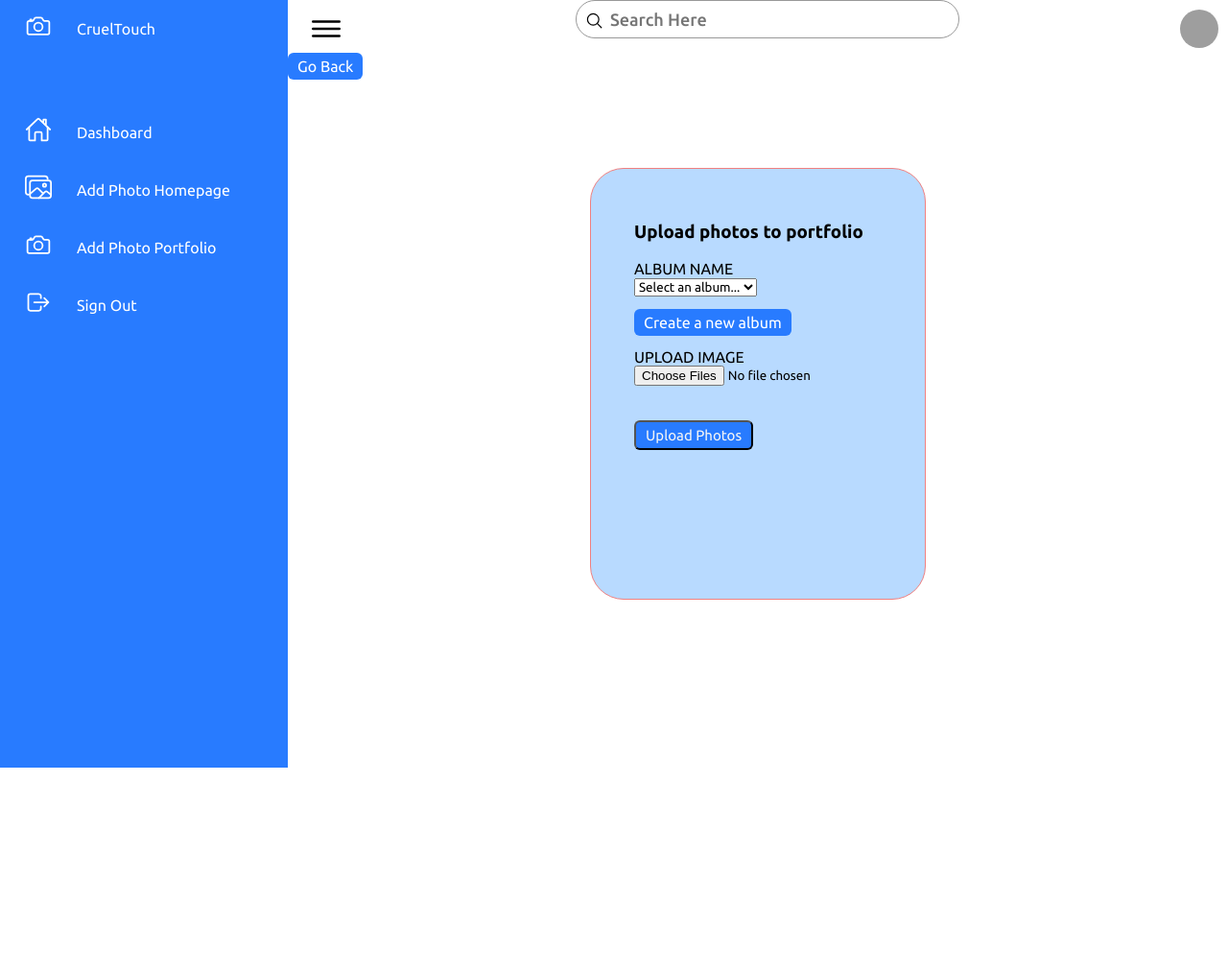
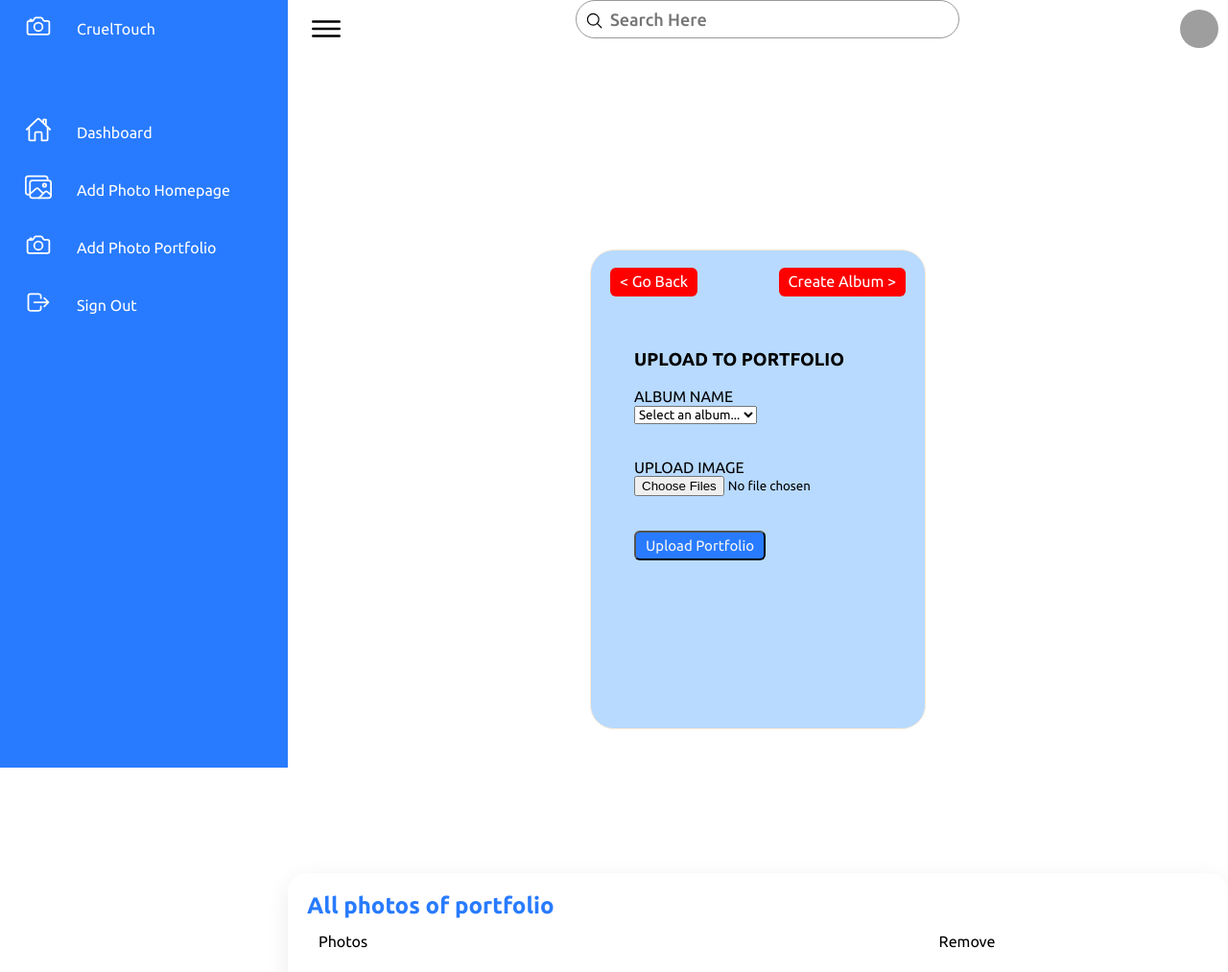
Before and after one commit to adamspd/crueltouch, a Django app: page /client/addportfolio/ in a window 1280 px wide. Shown: the top 1013 px of the page at 96% size. Before the commit the page ends 800 px from the top, so only its background shows below. Run offline with Django 3.2, Linux system fonts and the light colour scheme; a user stored in the database is signed in; data comes from the database, SQL or seed files in the repository; both versions use the stored data as it was after the commit; grey boxes are pictures that could not be loaded.

Commit message:
Can delete a photo from the admin dashboard

```diff
--- a/client/templates/client/addphotos_portfolio.html
+++ b/client/templates/client/addphotos_portfolio.html
@@ -17,15 +17,14 @@
 {% block body %}
     <style>
         .container-add {
-            position: absolute;
-            left: 50%;
+            position: relative;
+            margin: auto;
             top: 50%;
-            transform: translate(-50%, -50%);
-            border: 1px solid lightcoral;
-            height: 450px;
+            border: 1px solid antiquewhite;
+            height: 500px;
             width: 350px;
             background-color: #b8daff;
-            border-radius: 35px;
+            border-radius: 25px;
         }
 
         .container-photos {
@@ -49,9 +48,6 @@
             min-height: 165px;
             margin-bottom: 38px;
         }
-        a#createAlbum {
-            color: white;
-        }
 
         label {
             margin-bottom: 15px;
@@ -63,23 +59,49 @@
             height: 15px;
         }
 
-        button#createalbum {
+        button#addphotos {
             color: whitesmoke;
             font-size: 15px;
+            text-align: center;
+            margin: auto;
+            cursor: pointer;
         }
 
+        h3 {
+            text-transform: uppercase;
+            color: black;
+        }
 
+        a#goback {
+            margin-left: 20px;
+            background-color: red;
+        }
+
+        a#portfolio {
+            margin-right: 20px;
+            height: 30px;
+            background-color: red;
+        }
+
+        .top-container {
+            display: flex;
+            justify-content: space-between;
+
+        }
     </style>
-    <a href="{% url 'client:ownerislogged' %}" class="btn btn-dark my-3">Go Back</a>
+    <div style="justify-content: start; margin-top: 200px">
         <div class="container-add">
-
+            <br>
+            <div class="top-container">
+                <a id="goback" href="{% url 'client:add_photos_homepage' %}" class="btn btn-dark my-3">< Go Back</a>
+                <a id="portfolio" href="{% url 'client:creationofalbum' %}" class="btn btn-dark my-3">Create Album ></a>
+            </div>
             <div class="row justify-content-center">
                 <div class="col-md-4">
-
                     <div class="container-photos">
                         <form method='POST' action="" enctype="multipart/form-data">
                             {% csrf_token %}
-                        <h3>Upload photos to portfolio</h3><br>
+                            <h3>Upload to portfolio</h3><br>
 
                             <div class="form-group m-3">
                                 <label>Album name</label><br>
@@ -87,13 +109,10 @@
                                     <option value='none'>Select an album...</option>
 
                                     {% for album in albums %}
-                                    <option value='{{album.id}}'>{{album.album_title}}</option>
+                                        <option value='{{ album.id }}'>{{ album.album_title }}</option>
                                     {% endfor %}
                                 </select>
                             </div>
-
-                        <br>
-                        <a id="createAlbum" class="btn btn-primary m-3" href="{% url 'client:creationofalbum' %}">Create a new album</a>
                             <br>
                             <br>
                             <div class="form-group m-3">
@@ -101,11 +120,42 @@
                                 <input required name="images" type="file" multiple class="form-control-file">
                             </div>
                             <br><br>
-                        <button id="createalbum" type='submit' class="btn btn-primary m-3">Upload Photos</button>
+                            <button id="addphotos" type='submit' class="btn btn-primary m-3">Upload Portfolio</button>
 
                         </form>
                     </div>
                 </div>
             </div>
         </div>
+        <div style="margin-top: 150px">
+            <div class="recentCustomers">
+            <div class="cardHeader">
+                <h2>All photos of portfolio</h2>
+            </div>
+            <table>
+                <thead>
+                <tr>
+                    <td>Photos</td>
+
+                    <td>Remove</td>
+                </tr>
+                </thead>
+                {% if photos %}
+                    <tbody>
+                    {% for photo in photos %}
+                        <tr>
+                            <td><img src="{{ photo.file.url }}" alt="" style="height: 150px"></td>
+                            <td><a class="btn btn-danger" style="background-color: red" href="{% url 'client:deletephotoportfolio' photo.id %}">Remove</a></td>
+                        </tr>
+                    {% endfor %}
+                    </tbody>
+                {% else %}
+                    <tr class="alert-info" id="info" style="text-align: center; margin-top: auto">
+                        <td>No photos to portfolio.</td>
+                    </tr>
+                {% endif %}
+            </table>
+        </div>
+        </div>
+    </div>
 {% endblock %}
--- a/client/urls.py
+++ b/client/urls.py
@@ -72,4 +72,7 @@
 
     # create album for portfolio
     path('createalbum/', creationofalbum, name="creationofalbum"),
+
+    # delete photo from portfolio
+    path('deletephoto/<str:pk>', delete_photo, name="deletephotoportfolio"),
 ]
--- a/client/views.py
+++ b/client/views.py
@@ -361,7 +361,8 @@
 def book_anyway(request):
     return form_bookme(request)
 
-
+@login_required(login_url='/client/rooslaurore/')
+@user_passes_test(email_check, login_url='/client/rooslaurore/')
 def creationofalbum(request):
     if request.method == 'POST':
         form = CreateAlbumForm(request.POST)
@@ -372,6 +373,17 @@
         form = CreateAlbumForm()
     context = {'form': form}
     return render(request, 'client/create_album_portfolio.html', context)
+
+
+@login_required(login_url='/client/rooslaurore/')
+@user_passes_test(email_check, login_url='/client/rooslaurore/')
+def delete_photo(request, pk):
+    photo = PhotoPortfolio.objects.get(id=pk)
+    if request.method == 'POST':
+        photo.delete()
+        return redirect('client:add_photos_portfolio')
+    context = {'photo': photo}
+    return render(request, 'client/delete_photo_portfolio.html', context)
 
 
 def information(request):
```
Also changed, not shown: client/templates/client/addphotos_website.html (+53 -9 lines), client/templates/client/create_album_portfolio.html (+42 -6 lines), client/templates/client/delete_photo_portfolio.html (added, +52 -0 lines), db.sqlite3. Lines whose indentation alone changed are shown as unchanged.
